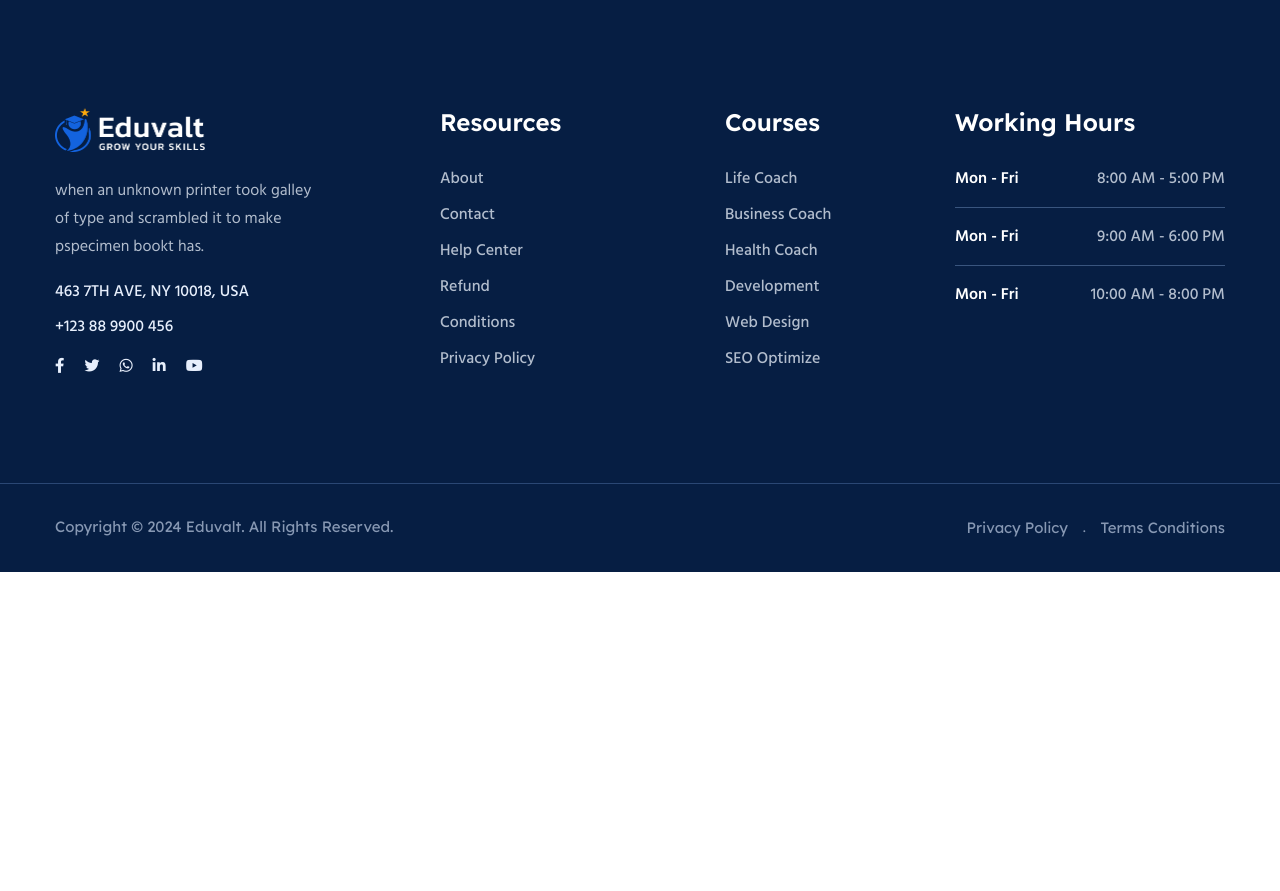
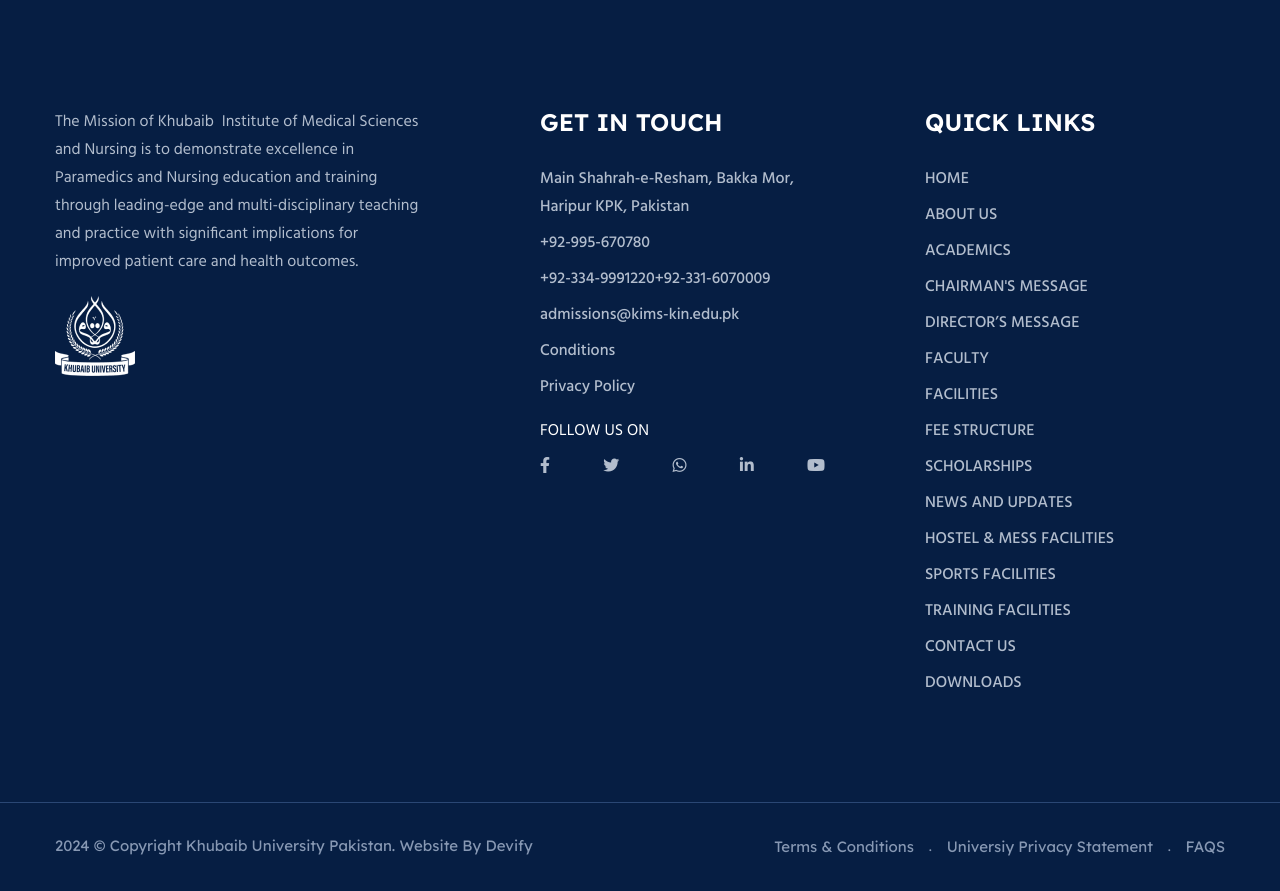
Before and after one commit to its4zahoor/kims-site, a Next.js app: page / in a window 1280 px wide. Shown: the part 3246-4137 px from the top of the page. Before the commit the page ends 3818 px from the top, so only its background shows below. Built offline with nearby package versions, Linux system fonts and the light colour scheme.

Commit message:
updates footer
Signed-off-by: Abdul Zahoor <its4zahoor@gmail.com>

```diff
--- a/components/layout/footer/Footer1.js
+++ b/components/layout/footer/Footer1.js
@@ -7,25 +7,56 @@ export default function Footer1() {
         <div className="footer__top-wrap">
           <div className="container">
             <div className="row">
-              <div className="col-xl-3 col-lg-4 col-sm-6">
+              <div className="col-xl-4 col-lg-4 col-sm-6">
                 <div className="footer-widget">
                   <div className="footer__about">
+                    <p>
+                      The Mission of Khubaib  Institute of Medical Sciences and
+                      Nursing is to demonstrate excellence in Paramedics and
+                      Nursing education and training through leading-edge and
+                      multi-disciplinary teaching and practice with significant
+                      implications for improved patient care and
+                      health outcomes.
+                    </p>
                     <div className="footer__logo logo">
                       <Link href="/">
-                        <img
-                          src="/assets/img/logo/secondary_logo.png"
-                          alt="img"
-                        />
+                        <img src="/assets/img/logo/logo.png" alt="img" />
                       </Link>
                     </div>
-                    <p>
-                      when an unknown printer took galley of type and scrambled
-                      it to make pspecimen bookt has.
-                    </p>
+                  </div>
+                </div>
+              </div>
+              <div className="col-xl-4 col-lg-4 col-sm-6">
+                <div className="footer-widget widget_nav_menu">
+                  <h4 className="fw-title uppercase">Get in Touch</h4>
+                  <ul className="list-wrap">
+                    <li>
+                      <Link href="/about-us">
+                        Main Shahrah-e-Resham, Bakka Mor, Haripur KPK, Pakistan
+                      </Link>
+                    </li>
+                    <li>
+                      <Link href="/contact">+92-995-670780</Link>
+                    </li>
+                    <li>
+                      <Link href="tel:+92-334-9991220">+92-334-9991220</Link>
+                      <Link href="tel:+92-331-6070009">+92-331-6070009</Link>
+                    </li>
+                    <li>
+                      <Link href="mailto:admissions@kims-kin.edu.pk">
+                        admissions@kims-kin.edu.pk
+                      </Link>
+                    </li>
+                    <li>
+                      <Link href="#">Conditions</Link>
+                    </li>
+                    <li>
+                      <Link href="#">Privacy Policy</Link>
+                    </li>
+                  </ul>
                   <ul className="list-wrap m-0 p-0">
-                      <li className="address">463 7th Ave, NY 10018, USA</li>
-                      <li className="number">+123 88 9900 456</li>
-                      <li className="socials">
+                    <li className="mt-3 uppercase text-white">Follow Us On</li>
+                    <li className="flex justify-between">
                       <Link href="#">
                         <i className="fab fa-facebook-f" />
                       </Link>
@@ -45,74 +76,56 @@ export default function Footer1() {
                   </ul>
                 </div>
               </div>
-              </div>
-              <div className="col-xl-3 col-lg-4 col-sm-6">
+              <div className="col-xl-4 col-lg-4 col-sm-6">
                 <div className="footer-widget widget_nav_menu">
-                  <h4 className="fw-title">Resources</h4>
-                  <ul className="list-wrap">
+                  <h4 className="fw-title uppercase">Quick links</h4>
+                  <ul className="list-wrap uppercase">
                     <li>
-                      <Link href="/about-us">About</Link>
+                      <Link href="/courses">Home</Link>
                     </li>
                     <li>
-                      <Link href="/contact">Contact</Link>
+                      <Link href="/courses">About us</Link>
                     </li>
                     <li>
-                      <Link href="/contact">Help Center</Link>
+                      <Link href="/courses">Academics</Link>
                     </li>
                     <li>
-                      <Link href="#">Refund</Link>
+                      <Link href="/courses">Chairman's Message</Link>
                     </li>
                     <li>
-                      <Link href="#">Conditions</Link>
+                      <Link href="/courses">Director’s Message</Link>
                     </li>
                     <li>
-                      <Link href="#">Privacy Policy</Link>
+                      <Link href="/courses">Faculty</Link>
+                    </li>
+                    <li>
+                      <Link href="/courses">facilities</Link>
+                    </li>
+                    <li>
+                      <Link href="/courses">Fee Structure</Link>
+                    </li>
+                    <li>
+                      <Link href="/courses">Scholarships</Link>
+                    </li>
+                    <li>
+                      <Link href="/courses">News and Updates</Link>
+                    </li>
+                    <li>
+                      <Link href="/courses">Hostel & Mess Facilities</Link>
+                    </li>
+                    <li>
+                      <Link href="/courses">Sports Facilities</Link>
+                    </li>
+                    <li>
+                      <Link href="/courses">Training Facilities</Link>
+                    </li>
+                    <li>
+                      <Link href="/courses">Contact us</Link>
+                    </li>
+                    <li>
+                      <Link href="/courses">Downloads</Link>
                     </li>
                   </ul>
-                </div>
-              </div>
-              <div className="col-xl-3 col-lg-4 col-sm-6">
-                <div className="footer-widget widget_nav_menu">
-                  <h4 className="fw-title">Courses</h4>
-                  <ul className="list-wrap">
-                    <li>
-                      <Link href="/courses">Life Coach</Link>
-                    </li>
-                    <li>
-                      <Link href="/courses">Business Coach</Link>
-                    </li>
-                    <li>
-                      <Link href="/courses">Health Coach</Link>
-                    </li>
-                    <li>
-                      <Link href="/courses">Development</Link>
-                    </li>
-                    <li>
-                      <Link href="/courses">Web Design</Link>
-                    </li>
-                    <li>
-                      <Link href="/courses">SEO Optimize</Link>
-                    </li>
-                  </ul>
-                </div>
-              </div>
-              <div className="col-xl-3 col-lg-4 col-sm-6">
-                <div className="footer-widget">
-                  <h4 className="fw-title">Working Hours</h4>
-                  <div className="footer__working-list">
-                    <div className="footer__working-item">
-                      <span className="day">Mon - Fri</span>
-                      <span className="time">8:00 AM - 5:00 PM</span>
-                    </div>
-                    <div className="footer__working-item">
-                      <span className="day">Mon - Fri</span>
-                      <span className="time">9:00 AM - 6:00 PM</span>
-                    </div>
-                    <div className="footer__working-item">
-                      <span className="day">Mon - Fri</span>
-                      <span className="time">10:00 AM - 8:00 PM</span>
-                    </div>
-                  </div>
                 </div>
               </div>
             </div>
@@ -121,22 +134,25 @@ export default function Footer1() {
         <div className="copyright__wrapper">
           <div className="container">
             <div className="row">
-              <div className="col-lg-8">
+              <div className="col-lg-6">
                 <div className="copyright__text">
                   <p>
-                    Copyright © {new Date().getFullYear()} eduvalt. All rights
-                    reserved.
+                    {new Date().getFullYear()} © Copyright Khubaib University
+                    Pakistan. Website by Devify
                   </p>
                 </div>
               </div>
-              <div className="col-lg-4">
+              <div className="col-lg-6">
                 <div className="copyright__menu">
                   <ul className="list-wrap d-flex flex-wrap justify-content-center justify-content-lg-end">
                     <li>
-                      <Link href="#">Privacy Policy</Link>
+                      <Link href="#">Terms & Conditions</Link>
                     </li>
                     <li>
-                      <Link href="#">Terms Conditions</Link>
+                      <Link href="#">Universiy Privacy Statement</Link>
+                    </li>
+                    <li>
+                      <Link href="#">FAQS</Link>
                     </li>
                   </ul>
                 </div>
```
Lines whose indentation alone changed are shown as unchanged.
